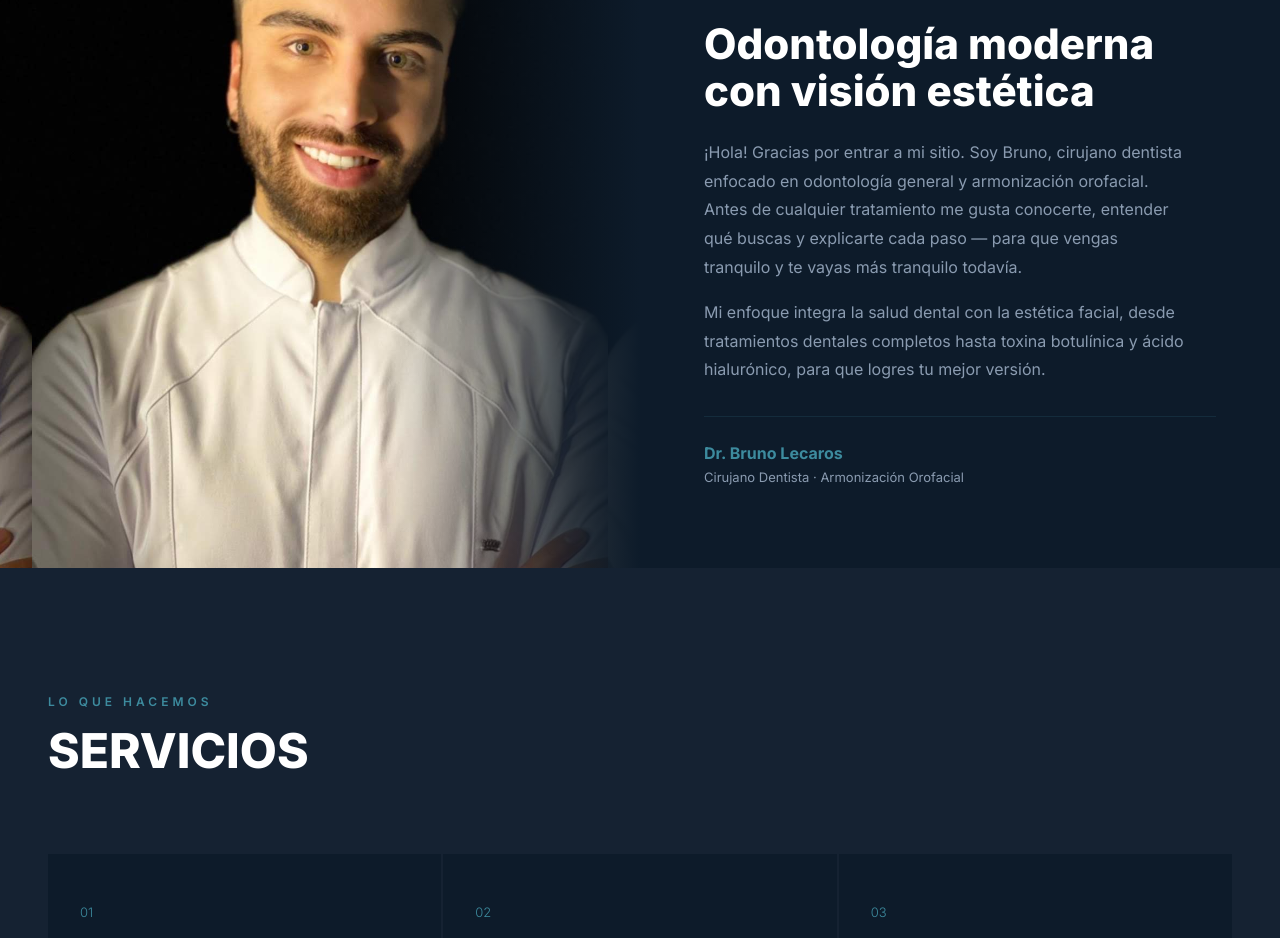
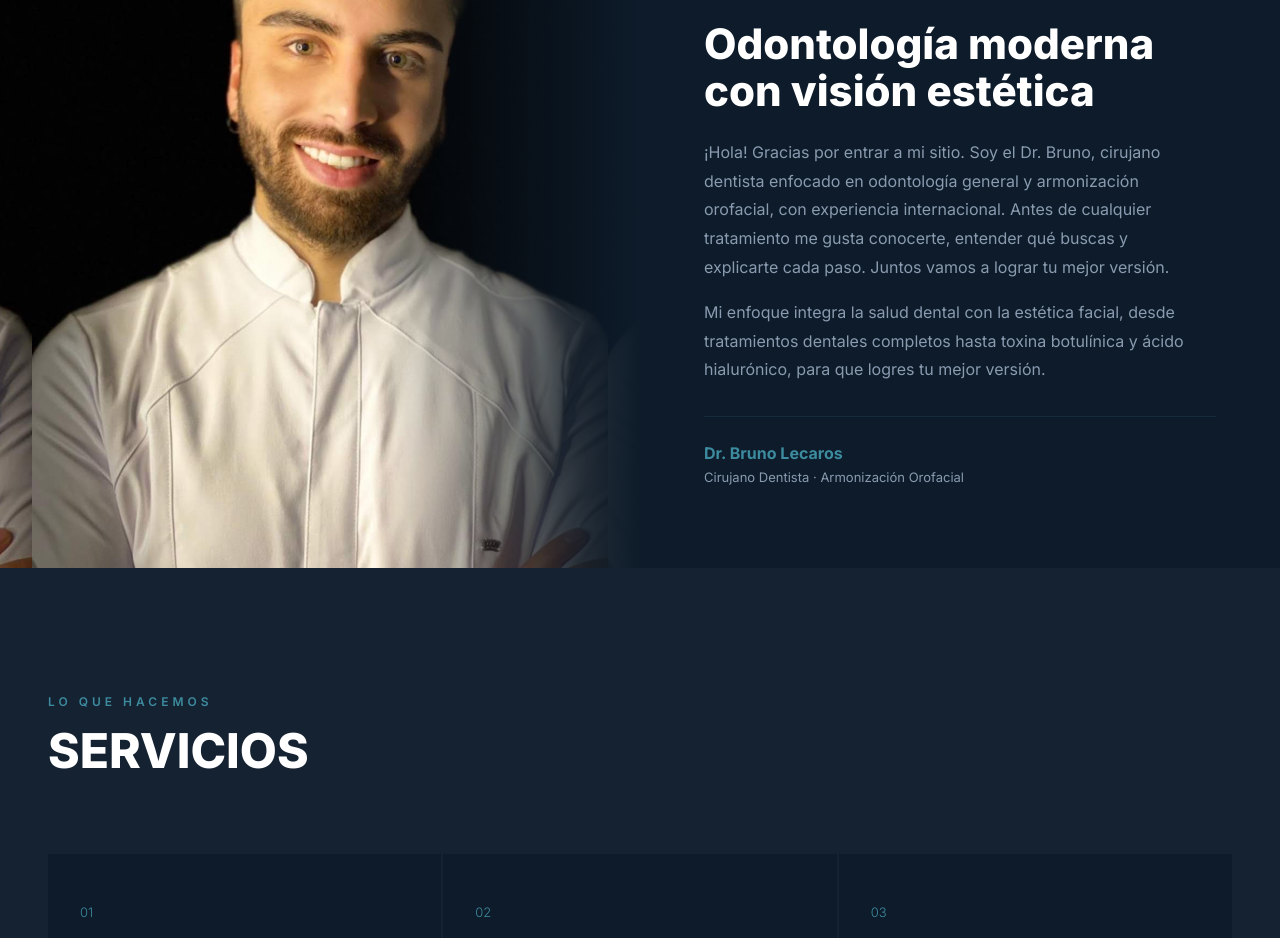
Before and after one commit to blecarosc/drbrunolecaros.cl, a plain HTML site: page index.html in a window 1280 px wide. Shown: the part 1061-1999 px from the top of the page. Drawn offline with Linux system fonts and the light colour scheme.

Commit message:
Refine about-section copy

```diff
--- a/index.html
+++ b/index.html
@@ -169,7 +169,7 @@
         <div class="about-content">
             <span class="section-label">Sobre Mí</span>
             <h2>Odontología moderna con visión estética</h2>
-            <p>¡Hola! Gracias por entrar a mi sitio. Soy Bruno, cirujano dentista enfocado en odontología general y armonización orofacial. Antes de cualquier tratamiento me gusta conocerte, entender qué buscas y explicarte cada paso — para que vengas tranquilo y te vayas más tranquilo todavía.</p>
+            <p>¡Hola! Gracias por entrar a mi sitio. Soy el Dr. Bruno, cirujano dentista enfocado en odontología general y armonización orofacial, con experiencia internacional. Antes de cualquier tratamiento me gusta conocerte, entender qué buscas y explicarte cada paso. Juntos vamos a lograr tu mejor versión.</p>
             <p style="margin-top: 16px;">Mi enfoque integra la salud dental con la estética facial, desde tratamientos dentales completos hasta toxina botulínica y ácido hialurónico, para que logres tu mejor versión.</p>
             <div class="about-signature">
                 <div class="name">Dr. Bruno Lecaros</div>
```
